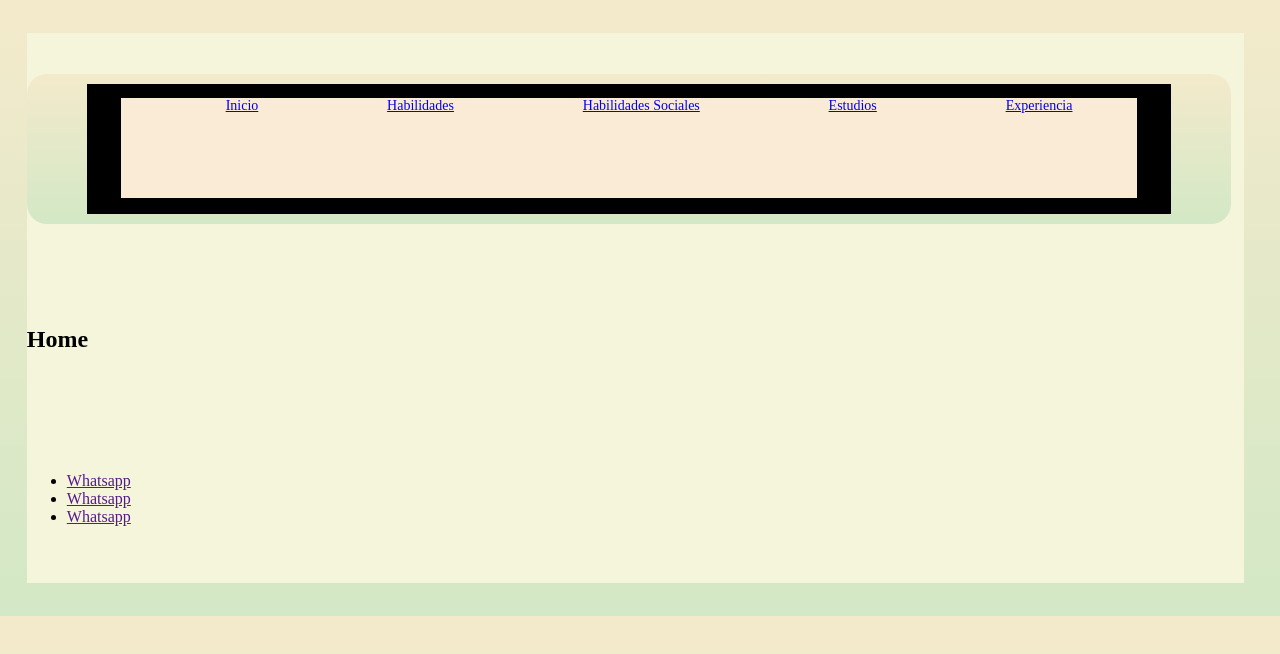
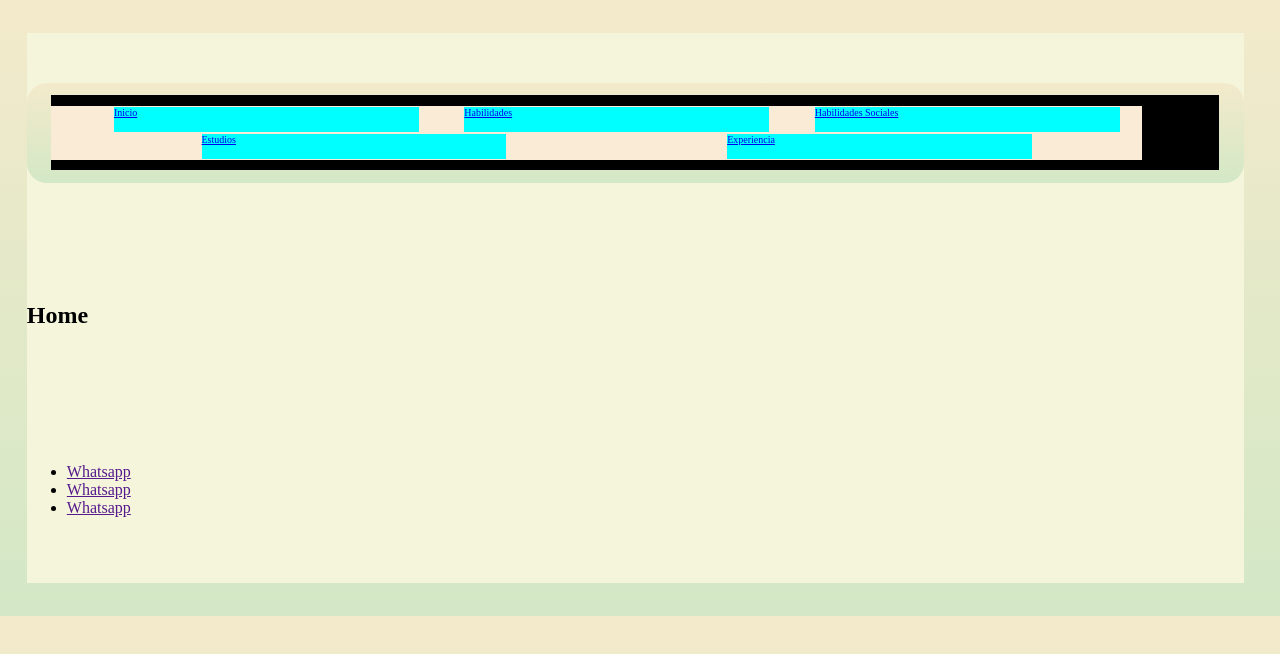
Before and after one commit to ValeriaPache/Portafolio_React_Valeria_Pacheco, a React (Vite) app: page / in a window 1280 px wide. Shown: the top 654 px of the page. Built offline with nearby package versions, Linux system fonts and the light colour scheme.

Commit message:
I made changes to the styles

```diff
--- a/src/components/Layouts/Header/Header.jsx
+++ b/src/components/Layouts/Header/Header.jsx
@@ -6,12 +6,12 @@ export const Header = () => {
   return (
     <header className='containerHeader'>
         <nav className='navHeader'>
-            <ul className='containerItems'>
-                <li><NavLink to="/">Inicio</NavLink></li>
-                <li><NavLink to="/skills">Habilidades</NavLink></li>
-                <li><NavLink to="/socialskills">Habilidades Sociales</NavLink></li>
-                <li><NavLink to="/studies">Estudios</NavLink></li>
-                <li><NavLink to="/experiences">Experiencia</NavLink></li>
+            <ul className='containerItemsHeader'>
+                <li className='containerLiHeader'><NavLink to="/">Inicio</NavLink></li>
+                <li className='containerLiHeader'><NavLink to="/skills">Habilidades</NavLink></li>
+                <li className='containerLiHeader'><NavLink to="/socialskills">Habilidades Sociales</NavLink></li>
+                <li className='containerLiHeader'><NavLink to="/studies">Estudios</NavLink></li>
+                <li className='containerLiHeader'><NavLink to="/experiences">Experiencia</NavLink></li>
             </ul>
         </nav>
     </header>
--- a/src/components/Layouts/Header/StylesHeader.css
+++ b/src/components/Layouts/Header/StylesHeader.css
@@ -1,35 +1,34 @@
 #root > .containerHeader{
-    width: 99%;
-    height: 150px;
+    width: 100%;
+    height: 100px;
     background: linear-gradient(to bottom, #f3eacb, #d3e8c6);
-
     display: flex;
     flex-direction: column;
     justify-content: center;
     align-items: center;
     border-radius: 20px;
+}
+.containerHeader > .navHeader{
+    width: 96%;
+    height: 75px;
+    background-color: black;
+    display: flex;
+    align-items: center;
+}
+.navHeader > .containerItemsHeader{
+    background-color: antiquewhite;
+    width: 90%;
+    height: 54px;
+    display: flex;
+    justify-content: space-around;
+    flex-wrap: wrap;
+    list-style-type: none;
+    font-size: 10px;
+    align-items: center;
+}
+.containerItemsHeader > .containerLiHeader{
+    width: 29%;
+    height: 25px;
+    background-color: aqua;
 
 }
-.containerHeader > .navHeader{
-    width: 90%;
-    height: 130px;
-    background-color: black;
-    display: flex;
-    justify-content: center;
-}
-.navHeader > .containerItems{
-    background-color: antiquewhite;
-    width: 90%;
-    height: 100px;
-    display: flex;
-    justify-content: space-around;
-    list-style-type: none;
-    font-size: 14px;
-}
-/*.containerItems{
-    width: 120%;
-    height: 30px;
-    background-color: aqua;
-    display: flex;
-
-}*/
--- a/src/main.jsx
+++ b/src/main.jsx
@@ -1,6 +1,7 @@
 import { createRoot } from 'react-dom/client'
 import { BrowserRouter } from 'react-router-dom'
 import './index.css'
+import './components/Layouts/Header/StylesHeader.css'
 import App from './App.jsx'
 
 createRoot(document.getElementById('root')).render(
```
